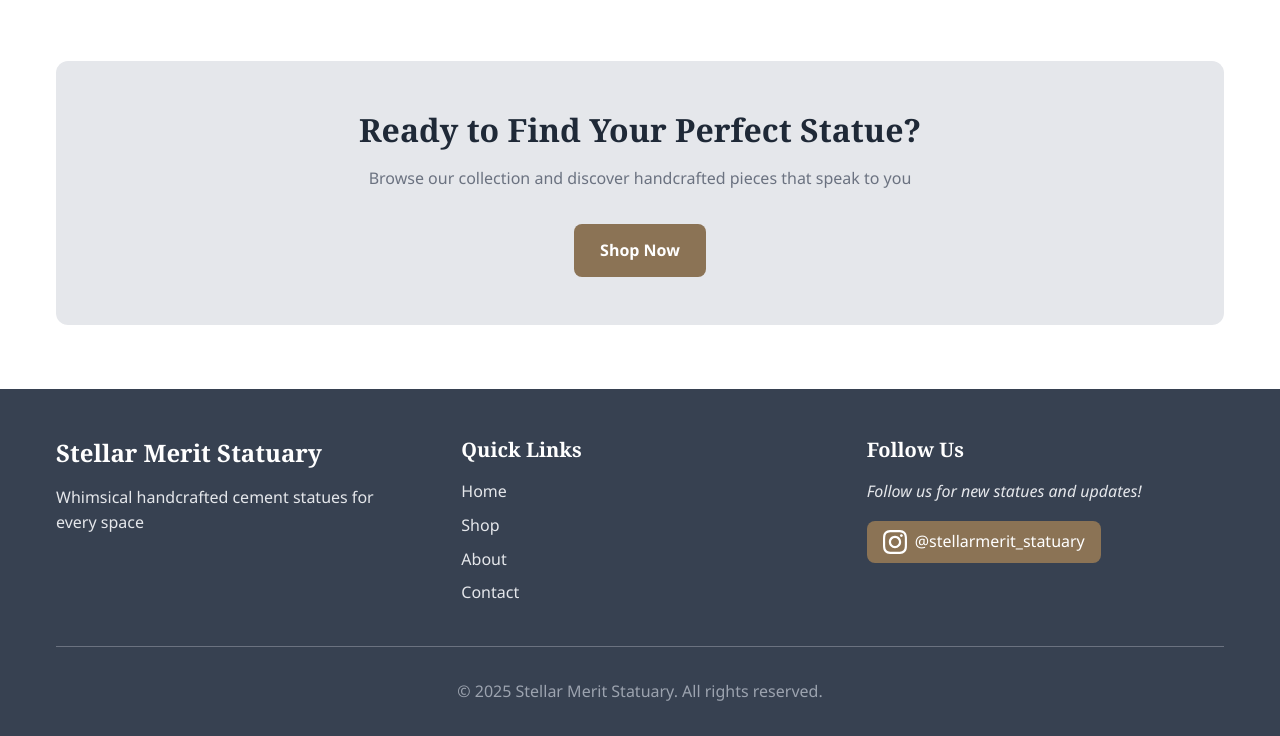
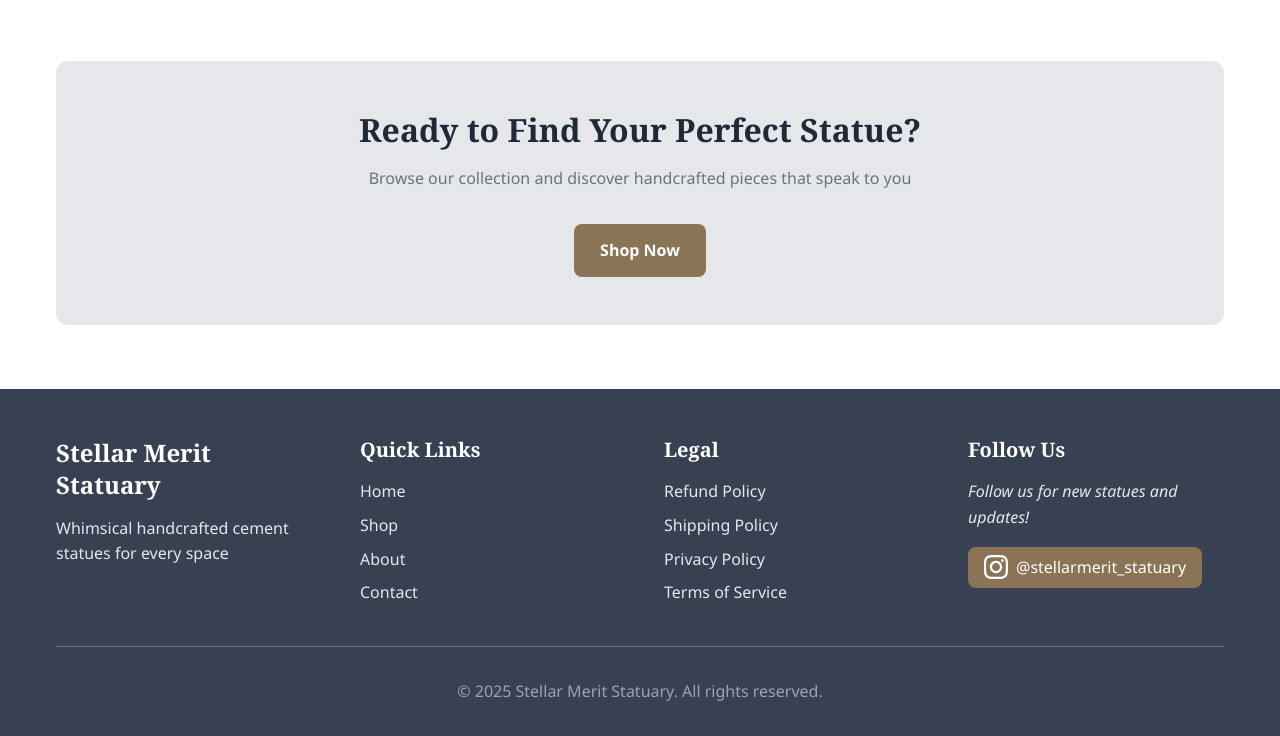
Before and after one commit to JWeeks90038/stellar-merit, a website: page about.html in a window 1280 px wide. Shown: the part 1709-2445 px from the top of the page. Drawn offline with Linux system fonts and the light colour scheme.

Commit message:
Add Legal section to footer with links to all policy pages

```diff
--- a/about.html
+++ b/about.html
@@ -147,6 +147,17 @@
                     </ul>
                 </div>
 
+                <!-- Legal Links -->
+                <div class="footer-section">
+                    <h4>Legal</h4>
+                    <ul>
+                        <li><a href="refund-policy.html">Refund Policy</a></li>
+                        <li><a href="shipping-policy.html">Shipping Policy</a></li>
+                        <li><a href="privacy-policy.html">Privacy Policy</a></li>
+                        <li><a href="terms-of-service.html">Terms of Service</a></li>
+                    </ul>
+                </div>
+
                 <div class="footer-section">
                     <h4>Follow Us</h4>
                     <p class="social-cta">Follow us for new statues and updates!</p>
```
Also changed, not shown: contact.html (+11 -0 lines), index.html (+11 -0 lines), shop.html (+11 -0 lines), success.html (+11 -0 lines).
